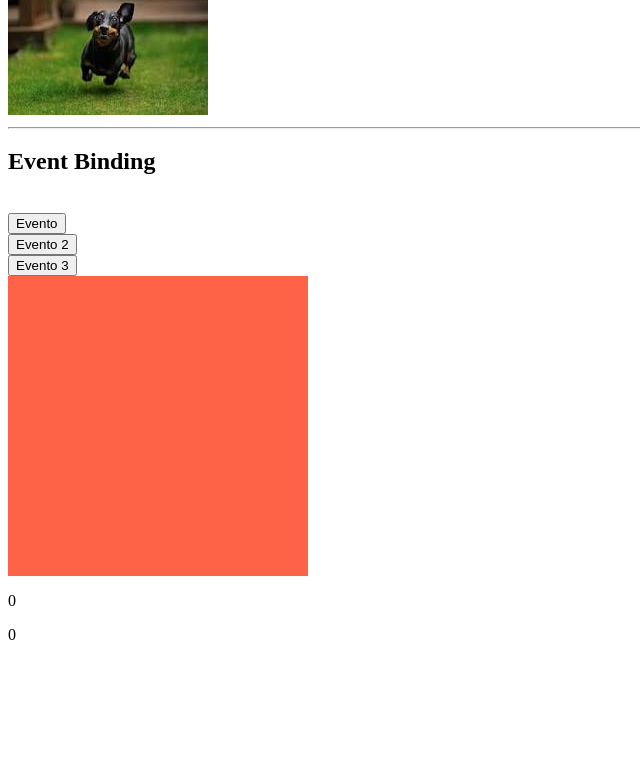
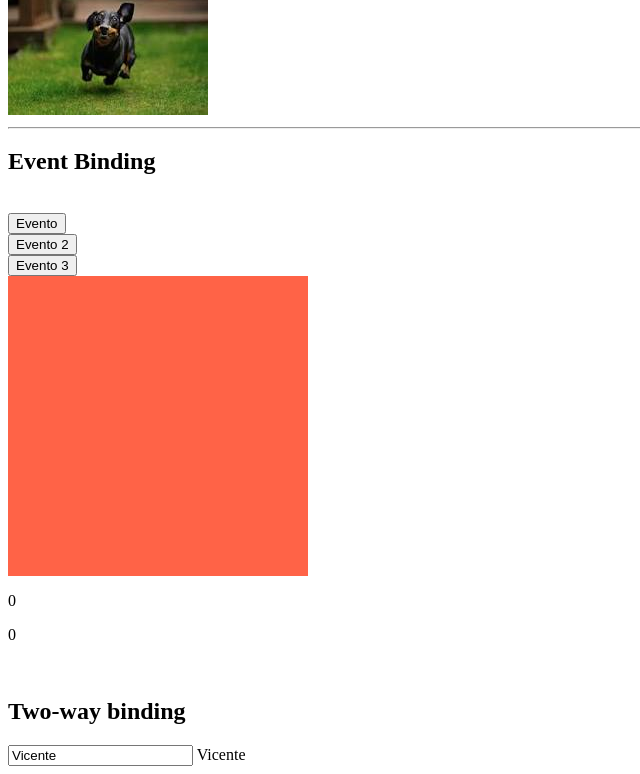
Before and after one commit to vicentetfreitas/curso-angular-ts, an Angular app: page / in a window 1280 px wide. Shown: the part 500-1274 px from the top of the page, without its empty margins (0-640 px from the left). Before the commit the page ends 1160 px from the top, so only its background shows below. Built offline with nearby package versions, Linux system fonts and the light colour scheme.

Commit message:
Two-way binding

```diff
--- a/src/app/app.module.ts
+++ b/src/app/app.module.ts
@@ -1,10 +1,11 @@
 import { NgModule } from '@angular/core';
 import { BrowserModule } from '@angular/platform-browser';
 
+import { FormsModule } from '@angular/forms';
 import { AppRoutingModule } from './app-routing.module';
 import { AppComponent } from './app.component';
+import { DataBidingComponent } from './data-biding/data-biding.component';
 import { TitleComponent } from './title/title.component';
-import { DataBidingComponent } from './data-biding/data-biding.component';
 
 @NgModule({
   declarations: [
@@ -14,7 +15,8 @@
   ],
   imports: [
     BrowserModule,
-    AppRoutingModule
+    AppRoutingModule,
+    FormsModule
   ],
   providers: [],
   bootstrap: [AppComponent]
--- a/src/app/data-biding/data-biding.component.html
+++ b/src/app/data-biding/data-biding.component.html
@@ -27,3 +27,6 @@
 </div>
 <p>{{ position.x }}</p>
 <p>{{ position.y }}</p>
+<br>
+<h2>Two-way binding</h2>
+<input [(ngModel)]="nome"> {{ nome }}
```
